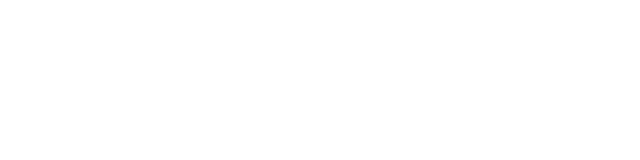
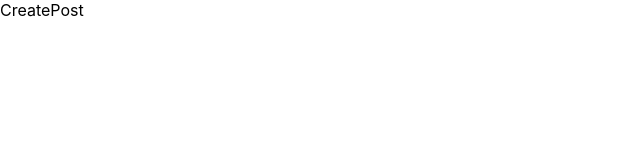
Before and after one commit to syunsuke-I/react_blog, a React (Create React App) app: page /createPost in a window 1280 px wide. Before the commit this address had no page. Shown: the top 160 px of the page, without its empty margins (0-640 px from the left). Built offline with nearby package versions, Linux system fonts and the light colour scheme; the HTML template or start-up script is replaced by a standard one.

Commit message:
ログインとかも

```diff
--- a/src/App.js
+++ b/src/App.js
@@ -1,12 +1,18 @@
 import './App.css';
 import {BrowserRouter as Router,Routes,Route,Link} from "react-router-dom";
 import Home from './components/Home';
+import CreatePost from './components/CreatePost';
+import Login from './components/Login';
+import Logout from './components/Logout';
 
 function App() {
   return(
     <Router>
       <Routes>
         <Route path="/" element={<Home/>}></Route>
+        <Route path="/createPost" element={<CreatePost/>}></Route>
+        <Route path="/login" element={<Login/>}></Route>
+        <Route path="/logout" element={<Logout/>}></Route>
       </Routes>
     </Router>
   );
--- /dev/null
+++ b/src/components/CreatePost.js
@@ -0,0 +1,7 @@
+import React from "react"
+
+const CreatePost = () => {
+  return <div>CreatePost</div>
+};
+
+export default CreatePost;
--- /dev/null
+++ b/src/components/Login.js
@@ -0,0 +1,7 @@
+import React from "react"
+
+const Login = () => {
+  return <div>Login</div>
+};
+
+export default Login;
--- /dev/null
+++ b/src/components/Logout.js
@@ -0,0 +1,7 @@
+import React from "react"
+
+const Logout = () => {
+  return <div>Logout</div>
+};
+
+export default Logout;
```
